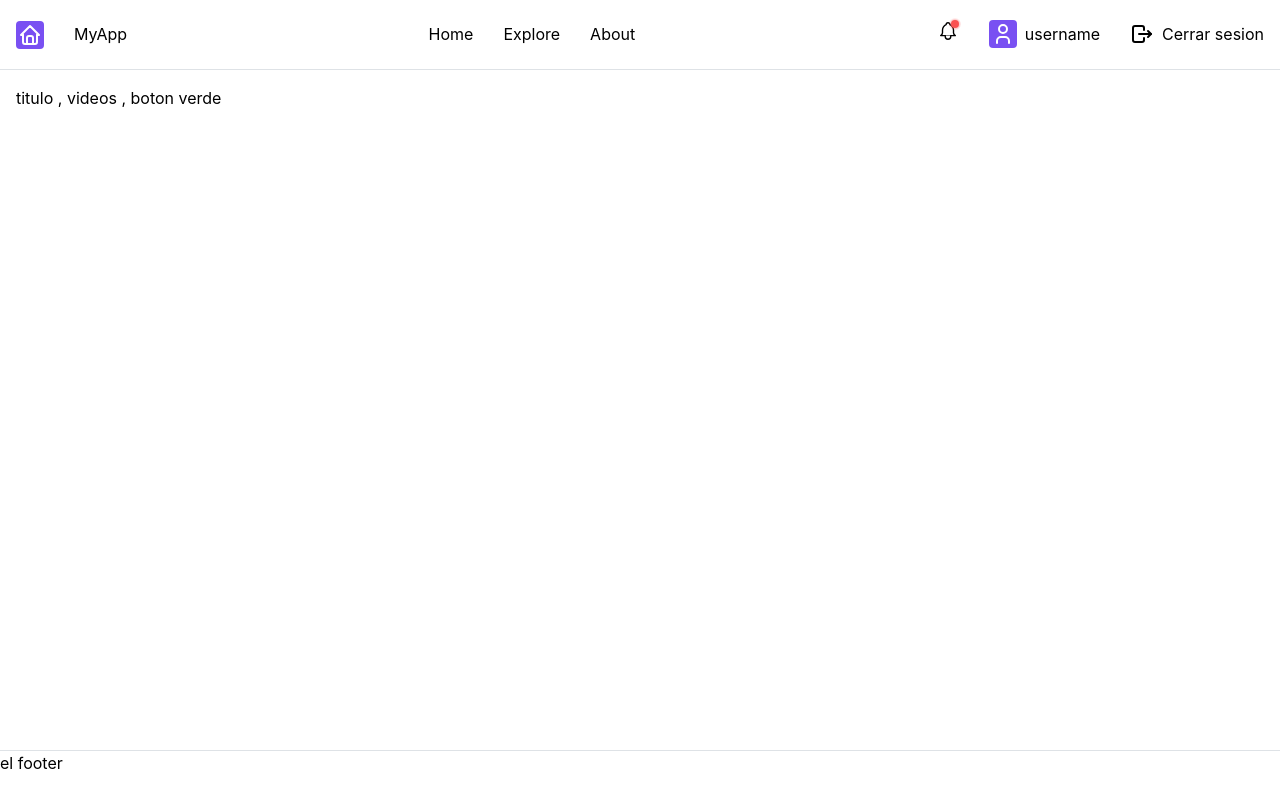
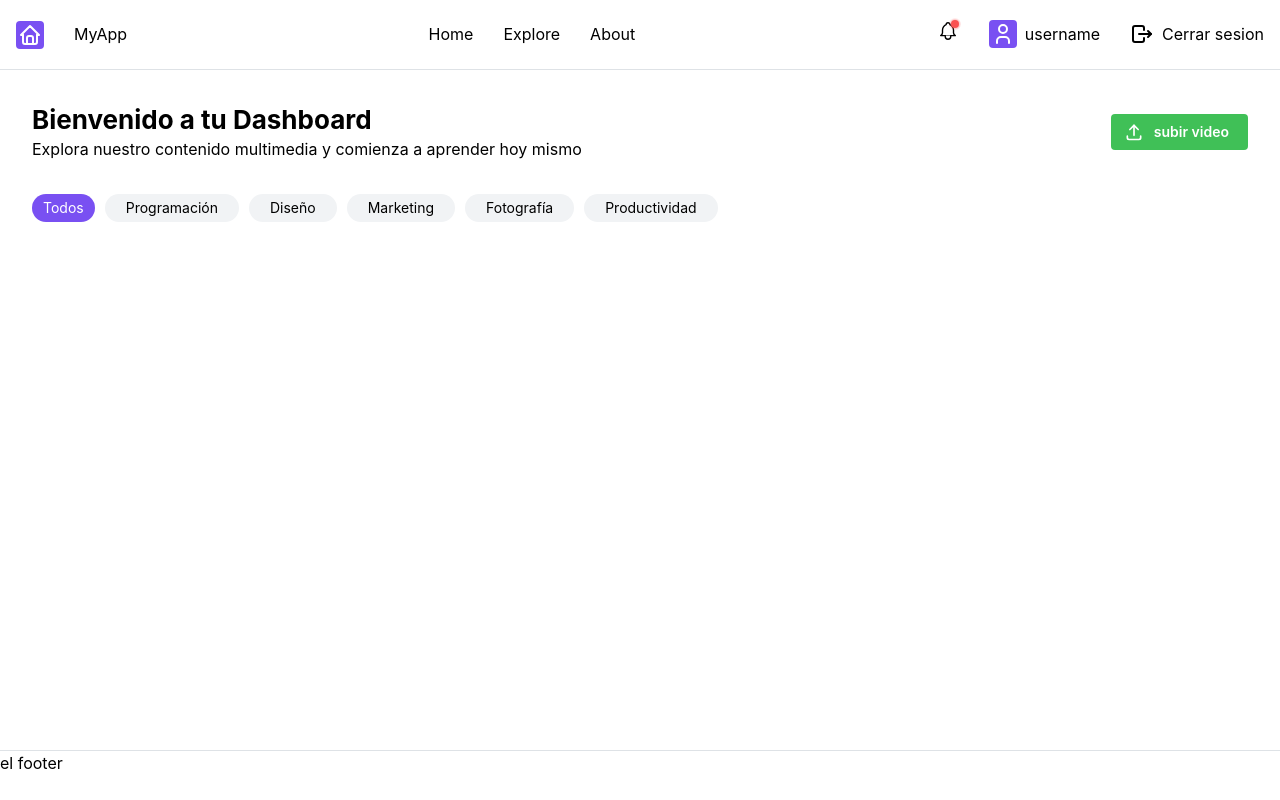
Before and after one commit to Guillerius5/videos-site, a React (Vite) app: page /dashBoard in a window 1280 px wide. Built offline with nearby package versions, Linux system fonts and the light colour scheme.

Commit message:
main por la mitad

```diff
--- a/src/pages/DashBoard.tsx
+++ b/src/pages/DashBoard.tsx
@@ -1,16 +1,38 @@
-import {AppShell, Group, Indicator, Text, ThemeIcon, UnstyledButton} from "@mantine/core";
-import {IconBell, IconHome, IconLogout, IconUser} from "@tabler/icons-react";
+import {
+    AppShell,
+    Button,
+    Chip,
+    Container,
+    Group,
+    Indicator,
+    SimpleGrid,
+    Text,
+    ThemeIcon,
+    Title,
+    UnstyledButton
+} from "@mantine/core";
+import {IconBell, IconHome, IconLogout, IconUpload, IconUser} from "@tabler/icons-react";
 import {useLocation, useNavigate} from "react-router-dom";
 
 
 export function DashBoard() {
 
-    const location= useLocation();
+    const location = useLocation();
     const navigate = useNavigate();
 
     const emailRecibido = location.state?.emailUsuario || "username"; //ivan para el user lo hago con local storage? o lo dejo asi sin que guarde el nombre
+    const nombreUsuario = emailRecibido.split('@')[0];
 
-    const nombreUsuario= emailRecibido.split('@')[0];
+    const video = [
+        {title: "Introducción a React", category: "Programación", color: "blue", views: "12.5k"},
+        {title: "Diseño UI/UX Moderno", category: "Diseño", color: "blue", views: "8.3k"},
+        {title: "Marketing digital", category: "Marketing", color: "blue", views: "15.7k"},
+        {title: "Fotografia Profesional", category: "Fotografia", color: "blue", views: "10.2k"},
+        {title: "Desarrollo Web Full Stack", category: "Programación", color: "blue", views: "20.1k"},
+        {title: "Productividad Personal", category: "Productividad", color: "blue", views: "9.8k"},
+        {title: "Inteligencia Artificial", category: "Tecnologia", color: "blue", views: "18.4k"},
+        {title: "Finanzas Personales", category: "Finanzas", color: "blue", views: "11.3k"}
+    ]
 
     return (
         <>
@@ -20,17 +42,13 @@ export function DashBoard() {
                 padding={"md"}>
 
                 <AppShell.Header>
-
                     <Group h="100%" px="md" justify="space-between">
-
-
                         <Group gap={30}>
                             <ThemeIcon color={"violet"}>
                                 <IconHome/>
                             </ThemeIcon>
                             MyApp
                         </Group>
-
 
                         <Group gap={30}>
                             <UnstyledButton>
@@ -42,9 +60,7 @@ export function DashBoard() {
                             <UnstyledButton>
                                 About
                             </UnstyledButton>
-
                         </Group>
-
 
                         <Group gap={30}>
                             <UnstyledButton>
@@ -60,7 +76,7 @@ export function DashBoard() {
 
                             <UnstyledButton>
                                 <Group gap={8}>
-                                    <ThemeIcon color={"violet"} >
+                                    <ThemeIcon color={"violet"}>
                                         <IconUser/>
                                     </ThemeIcon>
                                     <Text>
@@ -69,8 +85,7 @@ export function DashBoard() {
                                 </Group>
                             </UnstyledButton>
 
-                            <UnstyledButton onClick={()=>navigate('/')}>
-
+                            <UnstyledButton onClick={() => navigate('/')}>
                                 <Group gap={8}>
                                     <IconLogout/>
                                     <Text>
@@ -78,30 +93,51 @@ export function DashBoard() {
                                     </Text>
                                 </Group>
                             </UnstyledButton>
+                        </Group>
+                    </Group>
+                </AppShell.Header>
 
+                <AppShell.Main>
+                    <Container size="xl" mt="md">
 
+                        <Group justify={"space-between"}>
+                            <div>
+                                <Title order={2}>
+                                    Bienvenido a tu Dashboard
+                                </Title>
+                                <Text>
+                                    Explora nuestro contenido multimedia y comienza a aprender hoy mismo
+                                </Text>
+                            </div>
 
-
+                            <Button color={"green"} leftSection={<IconUpload size={20}/>}>
+                                subir video
+                            </Button>
 
                         </Group>
 
-                    </Group>
 
+                        <Group gap={"xs"} mt={"xl"}>
+                            <Chip defaultChecked color={"violet"} variant={"filled"} icon={null}>Todos</Chip>
+                            <Chip color={"violet"} variant={"filled"} icon={null}>Programación</Chip>
+                            <Chip color={"violet"} variant={"filled"} icon={null}>Diseño</Chip>
+                            <Chip color={"violet"} variant={"filled"} icon={null}>Marketing</Chip>
+                            <Chip color={"violet"} variant={"filled"} icon={null}>Fotografía</Chip>
+                            <Chip color={"violet"} variant={"filled"} icon={null}>Productividad</Chip>
 
-                </AppShell.Header>
+                        </Group>
 
-                <AppShell.Main>
-                    titulo , videos , boton verde
+                        <SimpleGrid cols={{base: 1, sm: 2, lg: 4}} spacing="lg" mt="xl">
+
+                        </SimpleGrid>
+                    </Container>
                 </AppShell.Main>
 
                 <AppShell.Footer>
                     el footer
-
                 </AppShell.Footer>
 
             </AppShell>
-
-
         </>
     )
 }
```
